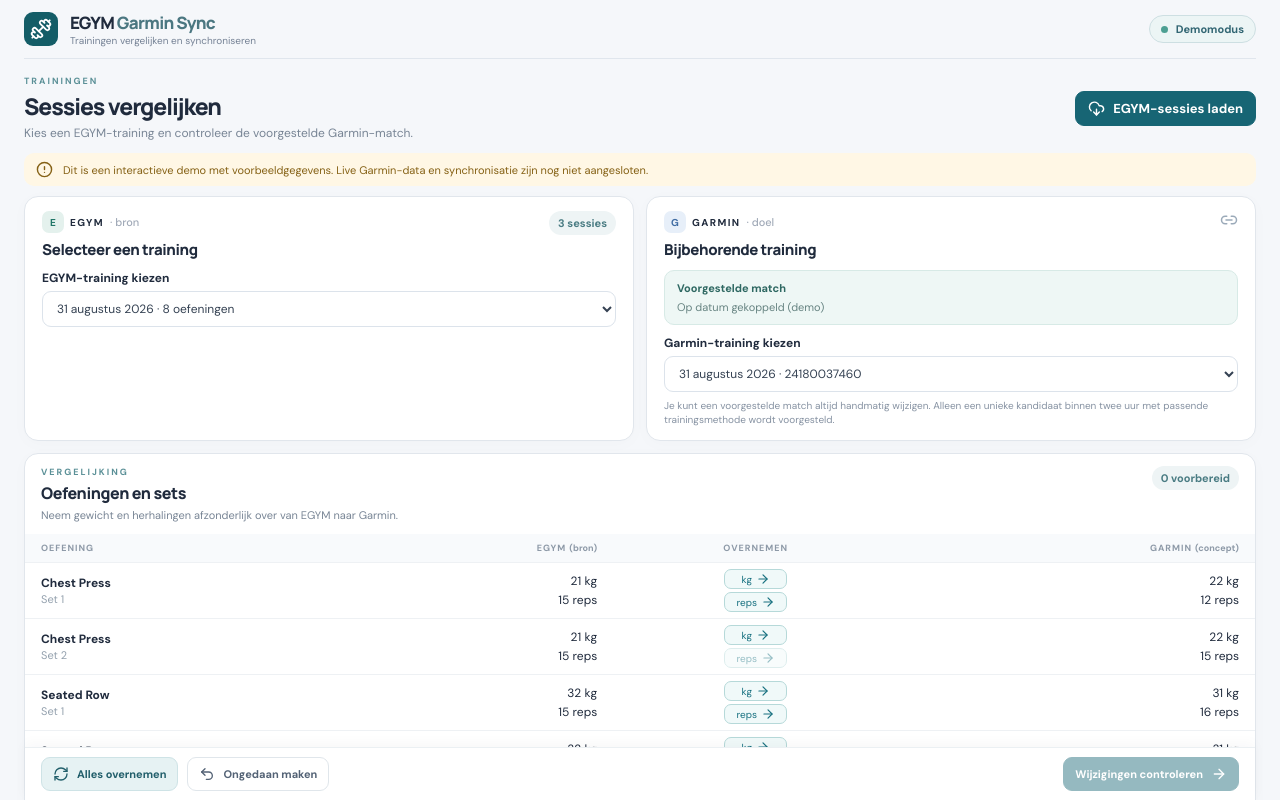
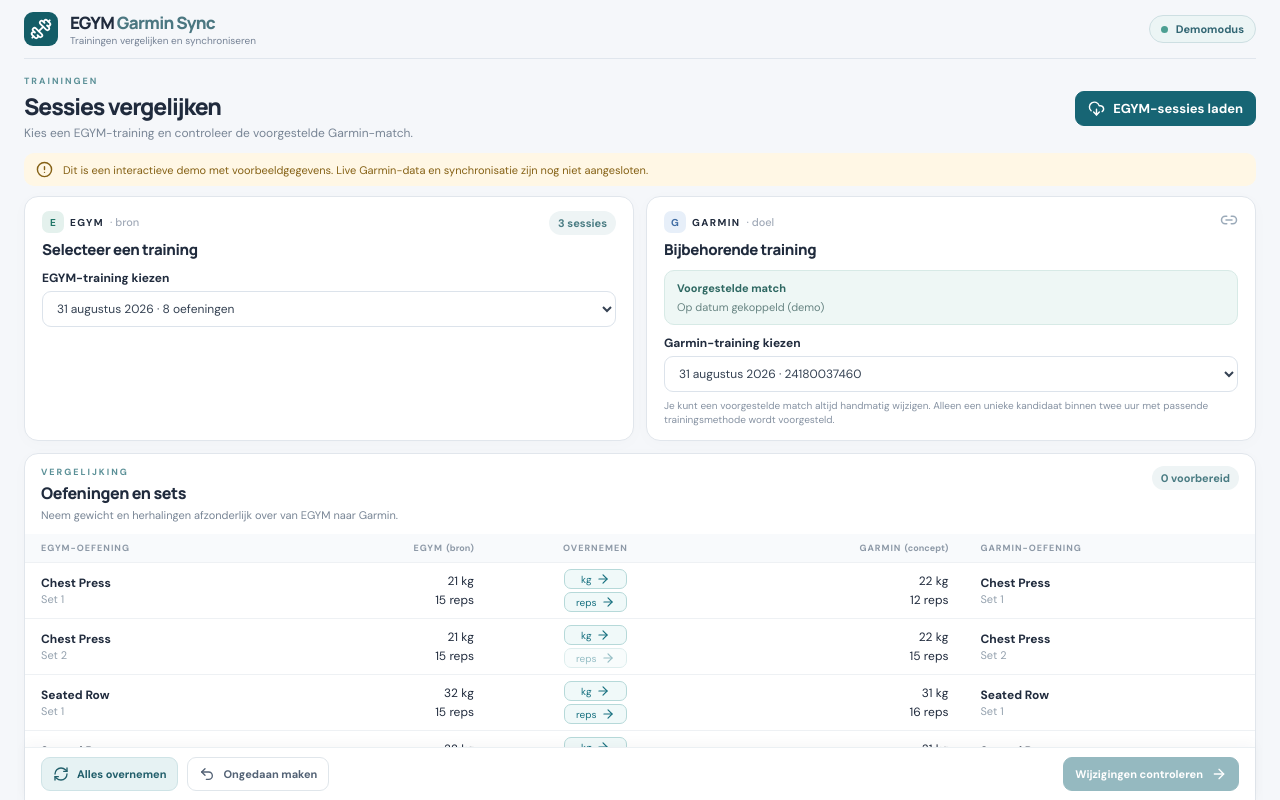
Before and after one commit to VanHinthem/EgymGarminSync, a React (Vite) app in the folder web/: page / in a window 1280 px wide. Shown: the top 800 px of the page. Built offline with nearby package versions, Linux system fonts and the light colour scheme.

Commit message:
feat(web): add matching EGYM and Garmin exercise names in comparison table (#3)

```diff
--- a/web/src/App.tsx
+++ b/web/src/App.tsx
@@ -3,7 +3,7 @@
 import './style.css'
 
 type Session = { id: string; completedAt: string | null; exerciseCount: number; method?: string | null; name?: string }
-type SetRow = { id: string; exercise: string; set: number; egymKg: number; garminKg: number; egymReps: number; garminReps: number }
+type SetRow = { id: string; exercise: string; egymExercise?: string; garminExercise?: string; set: number; egymKg: number; garminKg: number; egymReps: number; garminReps: number }
 type Draft = Record<string, { kg?: number; reps?: number }>
 const exampleRows: SetRow[] = [
   {id:'cp1',exercise:'Chest Press',set:1,egymKg:21,garminKg:22,egymReps:15,garminReps:12},
@@ -113,7 +113,7 @@
       {setsError&&<div className="warning">{setsError}</div>}
       {warnings.length>0&&<div className="notice">{warnings.join(' · ')}</div>}
       {setsLoading&&<div className="empty">Oefeningen laden...</div>}
-      {selectedGarmin&&!setsLoading&&displayedRows.length>0?<><div className="tableScroll"><table><thead><tr><th>Oefening</th><th className="num">EGYM <span>(bron)</span></th><th className="action">Overnemen</th><th className="num">Garmin <span>(concept)</span></th></tr></thead><tbody>{displayedRows.map(row=><tr key={row.id}><td><strong>{row.exercise}</strong><small>Set {row.set}</small></td><td className="num values"><div>{row.egymKg} kg</div><div>{row.egymReps} reps</div></td><td className="action"><div><button aria-label={`Neem gewicht van ${row.exercise} set ${row.set} over`} disabled={(draft[row.id]?.kg??row.garminKg)===row.egymKg} onClick={()=>stage(row.id,'kg',row.egymKg)}>kg <ArrowRight size={14}/></button><button aria-label={`Neem herhalingen van ${row.exercise} set ${row.set} over`} disabled={(draft[row.id]?.reps??row.garminReps)===row.egymReps} onClick={()=>stage(row.id,'reps',row.egymReps)}>reps <ArrowRight size={14}/></button></div></td><td className="num values"><div className={draft[row.id]?.kg!==undefined?'staged':''}>{draft[row.id]?.kg??row.garminKg} kg</div><div className={draft[row.id]?.reps!==undefined?'staged':''}>{draft[row.id]?.reps??row.garminReps} reps</div></td></tr>)}</tbody></table></div>
+      {selectedGarmin&&!setsLoading&&displayedRows.length>0?<><div className="tableScroll"><table><thead><tr><th>EGYM-oefening</th><th className="num">EGYM <span>(bron)</span></th><th className="action">Overnemen</th><th className="num">Garmin <span>(concept)</span></th><th>Garmin-oefening</th></tr></thead><tbody>{displayedRows.map(row=><tr key={row.id}><td><strong>{row.egymExercise??row.exercise}</strong><small>Set {row.set}</small></td><td className="num values"><div>{row.egymKg} kg</div><div>{row.egymReps} reps</div></td><td className="action"><div><button aria-label={`Neem gewicht van ${row.exercise} set ${row.set} over`} disabled={(draft[row.id]?.kg??row.garminKg)===row.egymKg} onClick={()=>stage(row.id,'kg',row.egymKg)}>kg <ArrowRight size={14}/></button><button aria-label={`Neem herhalingen van ${row.exercise} set ${row.set} over`} disabled={(draft[row.id]?.reps??row.garminReps)===row.egymReps} onClick={()=>stage(row.id,'reps',row.egymReps)}>reps <ArrowRight size={14}/></button></div></td><td className="num values"><div className={draft[row.id]?.kg!==undefined?'staged':''}>{draft[row.id]?.kg??row.garminKg} kg</div><div className={draft[row.id]?.reps!==undefined?'staged':''}>{draft[row.id]?.reps??row.garminReps} reps</div></td><td><strong>{row.garminExercise??row.exercise}</strong><small>Set {row.set}</small></td></tr>)}</tbody></table></div>
       <div className="footer"><div className="buttons"><button className="secondary" onClick={()=>{setDraft(Object.fromEntries(displayedRows.map(r=>[r.id,{kg:r.egymKg,reps:r.egymReps}])));setReview(false)}}><RefreshCw size={16}/> Alles overnemen</button><button className="ghost" onClick={()=>{setDraft({});setReview(false)}}><Undo2 size={16}/> Ongedaan maken</button></div><button className="primary" disabled={changeList.length===0} onClick={()=>setReview(true)}>Wijzigingen controleren <ArrowRight size={16}/></button></div>
       {review&&<div className="review"><h3>Voorbereide wijzigingen ({changeList.length})</h3>{changeList.map((v,i)=><p key={i}>{v}</p>)}<button disabled className="primary"><Save size={16}/> Opslaan in Garmin (nog niet beschikbaar)</button><p>Alle wijzigingen zijn alleen lokaal voorbereid. Er wordt niets naar Garmin gestuurd.</p></div>}</>:<div className="empty"><CircleAlert size={23}/><strong>Geen vergelijkbare sets beschikbaar</strong><p>Selecteer links en rechts een training. Niet-herkende of incomplete sets worden niet automatisch gekoppeld.</p></div>}
     </section>
```
